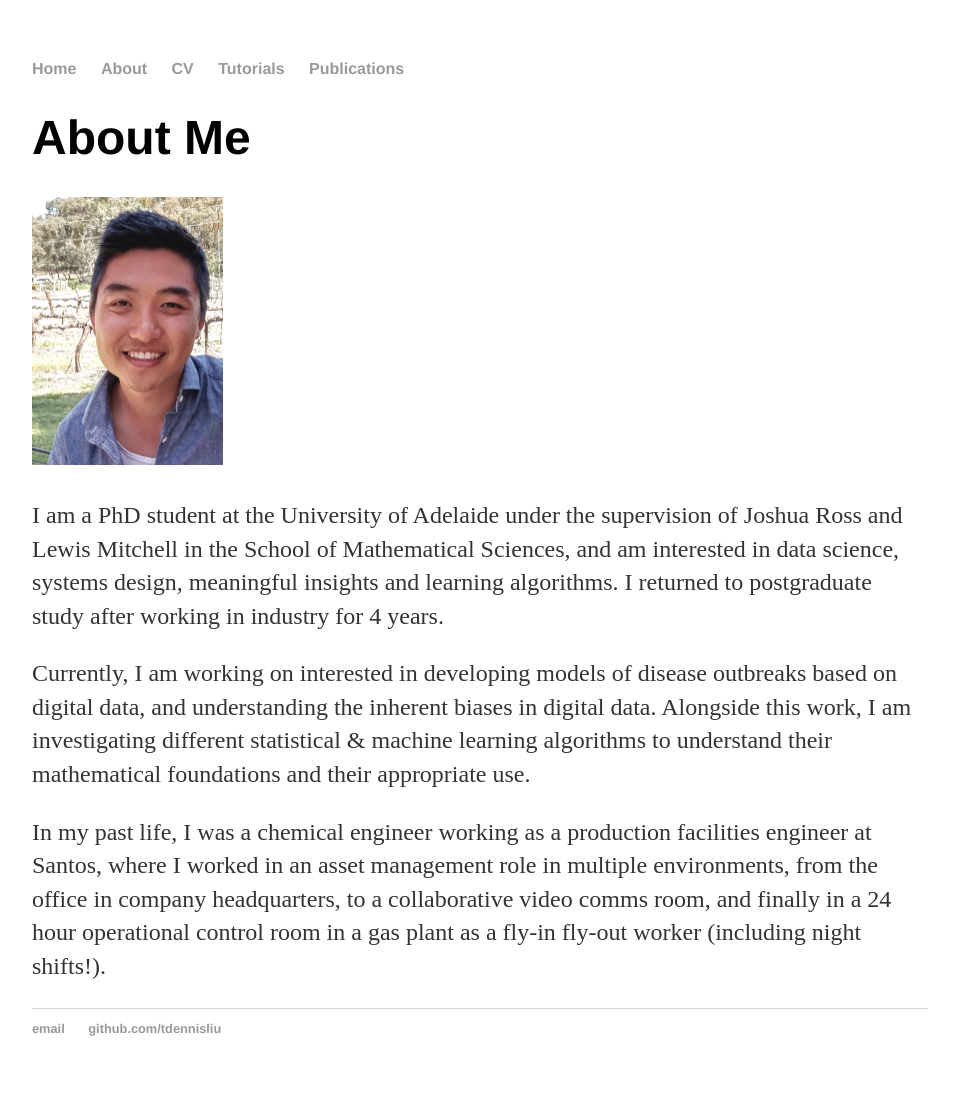
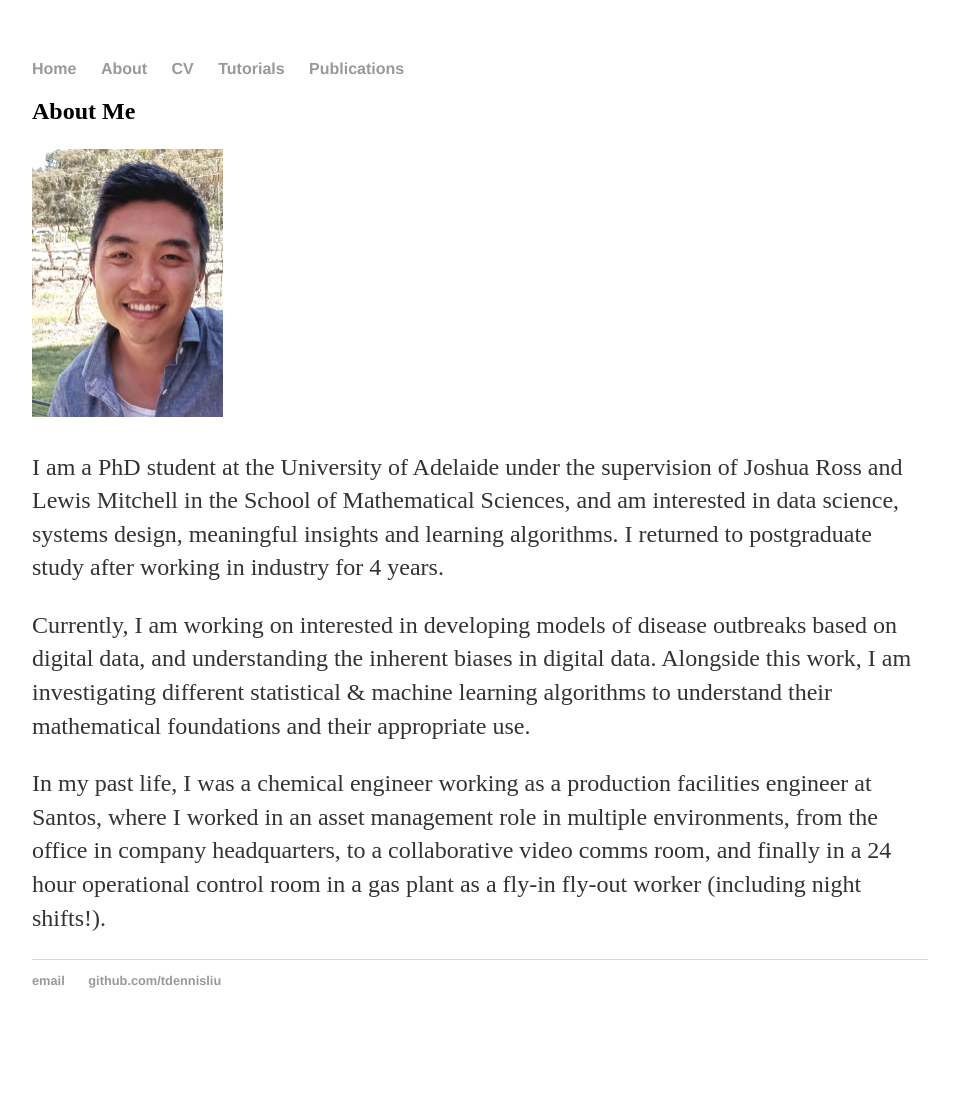
Before and after one commit to tdennisliu/tdennisliu.github.io, a Jekyll site: the page built from about/index.md, in a window 1280 px wide. Shown: the whole page, without its empty margins (160-1119 px from the left). Built offline with Jekyll 4.4.1, drawn with Linux system fonts in a browser that asks for light colours; our own code applies the rules of GitHub Pages for plain Markdown files; after the commit the page ends 1048 px from its top, so only the background shows below that.

Commit message:
decreased size of title

```diff
--- a/about/index.md
+++ b/about/index.md
@@ -1,4 +1,4 @@
-# About Me
+## About Me
 <img src="DLprofile.png" alt="Photo of Dennis Liu"
   title="Dennis Liu" width="191" height="268" />
 
```
